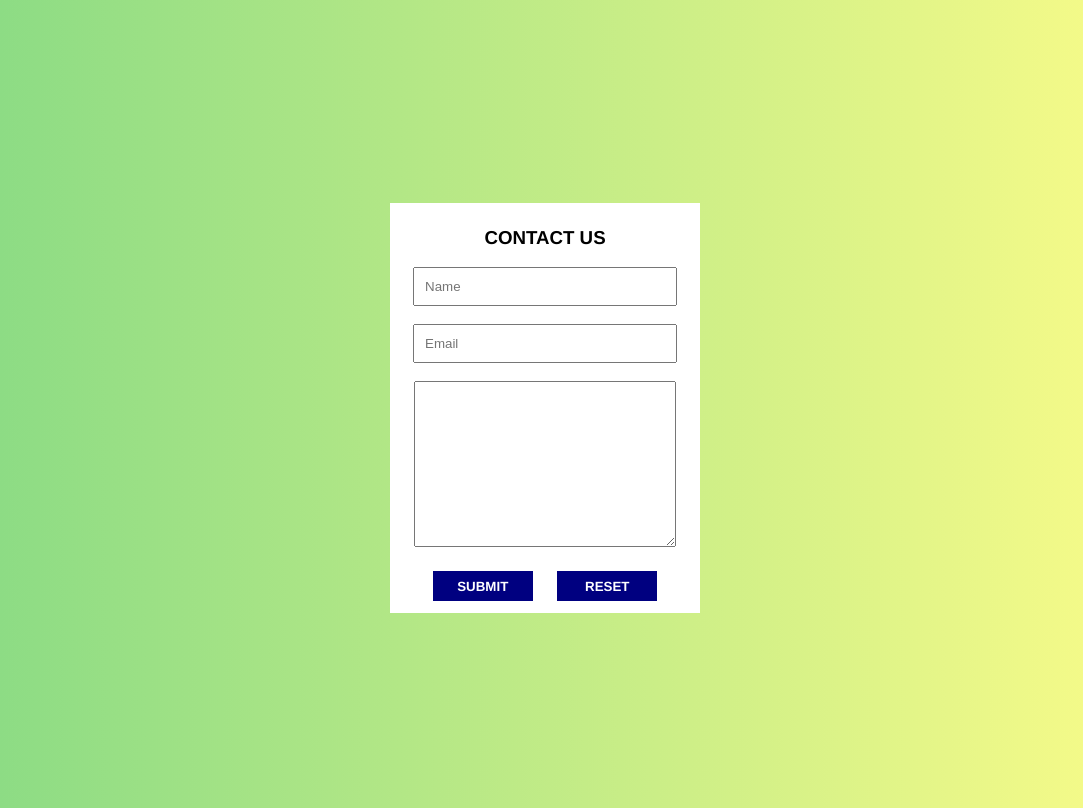
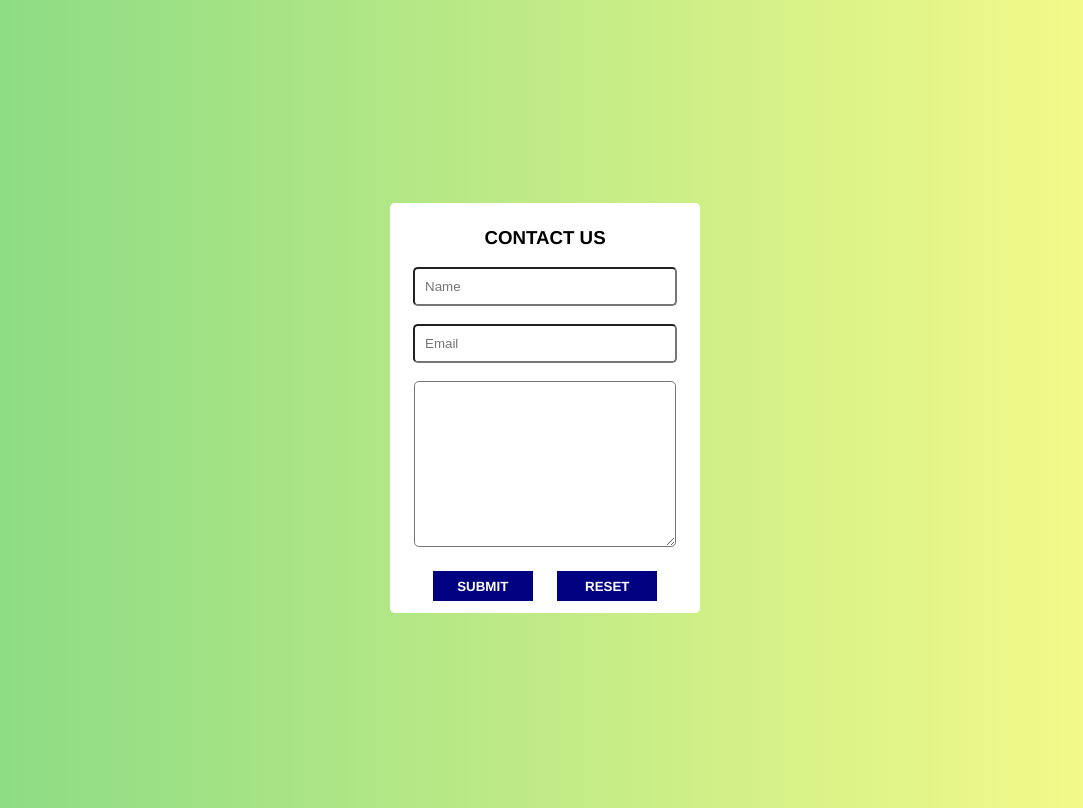
Before and after one commit to lbiv4/CS565-assignments, a plain HTML site: page assignment2/exercise1.html in a window 1280 px wide. Shown: the whole page, without its empty margins (95-1178 px from the left). Drawn offline with Linux system fonts and the light colour scheme.

Commit message:
Finished exercise1

```diff
--- a/assignment2/exercise1.html
+++ b/assignment2/exercise1.html
@@ -4,7 +4,6 @@
     <meta charset="UTF-8" />
     <meta name="viewport" content="width=device-width, initial-scale=1.0" />
     <meta http-equiv="X-UA-Compatible" content="ie=edge" />
-    <style href="./exercise1.css" type="text/css" rel="stylesheet"></style>
     <style type="text/css">
       html {
         height: 100%;
@@ -30,6 +29,7 @@
         padding: 5px;
         width: 300px;
         height: 400px;
+        border-radius: 0.3rem;
       }
 
       #contactForm {
@@ -59,6 +59,7 @@
       .textInput {
         padding: 10px;
         width: 80%;
+        border-radius: 0.3rem;
       }
 
       #contactMessage {
```
